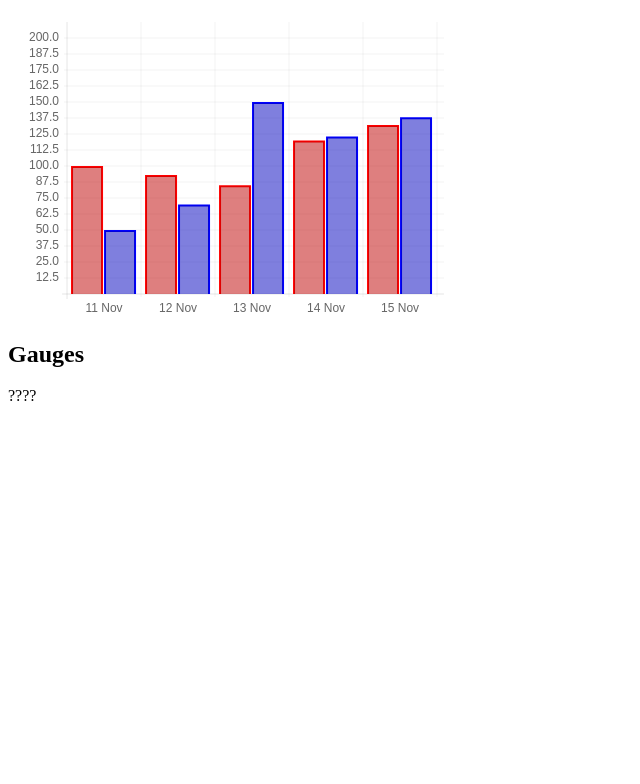
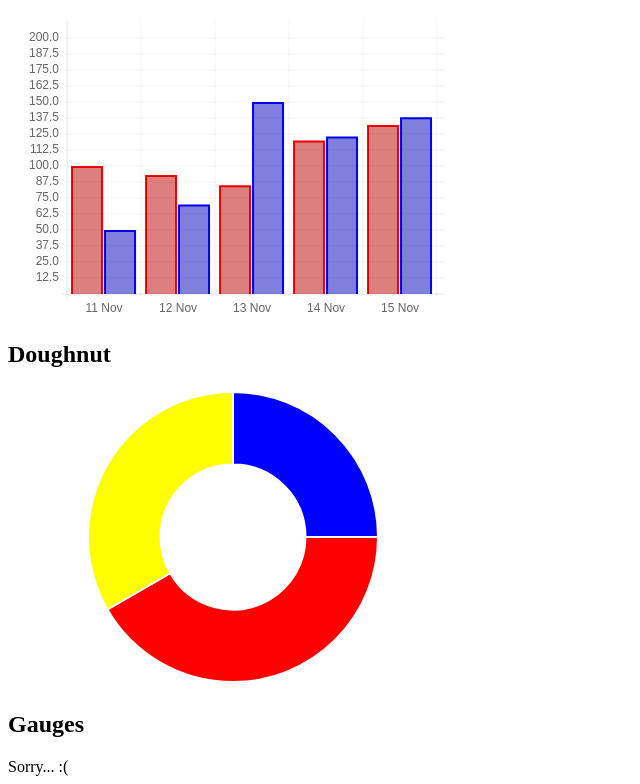
Before and after one commit to filipebarcos/chart_exp, a plain HTML site: page chartjs/index.html in a window 1280 px wide. Shown: the part 421-1205 px from the top of the page, without its empty margins (0-640 px from the left). Before the commit the page ends 834 px from the top, so only its background shows below. Drawn offline with Linux system fonts and the light colour scheme.

Commit message:
One more graph example with Chart.js

```diff
--- a/chartjs/index.html
+++ b/chartjs/index.html
@@ -8,8 +8,12 @@
   <h2>Bar Chart</h2>
   <canvas id="barChart" width="450" height="300"></canvas>
 
+  <h2>Doughnut</h2>
+  <canvas id="doughnutChart" width="450" height="300"></canvas>
+
   <h2>Gauges</h2>
-  ????
+  Sorry... :(
+
 
 </body>
 <script src="../vendor/js/Chart.min.js"></script>
--- a/js/chartjs.js
+++ b/js/chartjs.js
@@ -1,3 +1,4 @@
+//Line Chart
 var lineData = {
   labels: ['11 Nov', '12 Nov', '13 Nov', '14 Nov', '15 Nov'],
   datasets: [
@@ -21,6 +22,8 @@ var lineData = {
 var lineContext = document.getElementById('lineChart').getContext('2d');
 var lineChart = new Chart(lineContext).Line(lineData);
 
+
+//Bar Chart
 var barData = {
   labels: ['11 Nov', '12 Nov', '13 Nov', '14 Nov', '15 Nov'],
   datasets: [
@@ -39,3 +42,22 @@ var barData = {
 
 var barContext = document.getElementById('barChart').getContext('2d');
 var barChart = new Chart(barContext).Bar(barData);
+
+//Doughnut Chart
+var doughnutData = [
+  {
+    value: 30,
+    color: "#00F"
+  },
+  {
+    value: 50,
+    color: "#F00"
+  },
+  {
+    value: 40,
+    color: "#FF0"
+  }
+];
+
+var doughnutContext = document.getElementById('doughnutChart').getContext('2d');
+var doughnutChart = new Chart(doughnutContext).Doughnut(doughnutData);
```
